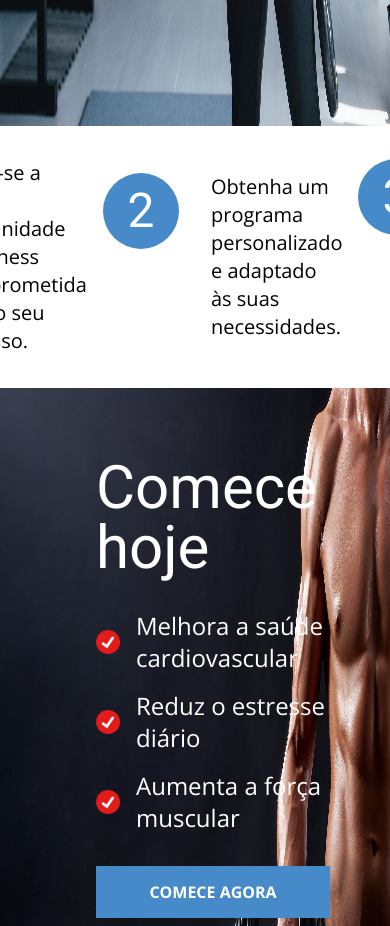
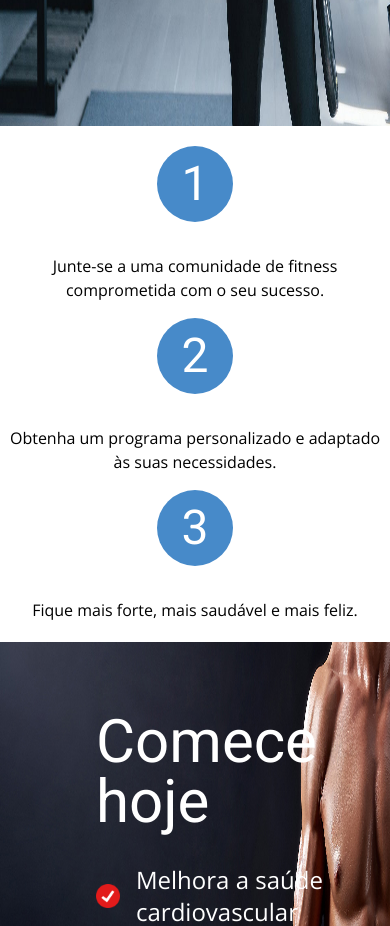
Before and after one commit to VictorMFL/academy, a Next.js app: page / in a window 390 px wide. Shown: the part 840-1766 px from the top of the page. Built offline with nearby package versions, Linux system fonts and the light colour scheme.

Commit message:
style: <Benefits />  responsive

```diff
--- a/src/app/globals.css
+++ b/src/app/globals.css
@@ -29,3 +29,10 @@
   background-image: url(../assets/exemplo-4.jpg);
   background-size: cover;
 }
+
+.numbers {
+  min-width: 76px !important;
+  max-width: 76px !important;
+  min-height: 76px !important;
+  max-height: 76px !important;
+}
--- a/src/app/page.tsx
+++ b/src/app/page.tsx
@@ -14,7 +14,7 @@
     <main>
       <Introduction />
 
-      <div className="w-full min-h-[262px] flex items-center justify-center gap-4">
+      <div className="w-full min-h-[262px] flex items-center justify-center gap-4 tablet:p-5 cel:flex-col">
         <Benefits
           number={1}
           title="Junte-se a uma comunidade de fitness comprometida com o seu sucesso."
--- a/src/components/benefits/Benefits.tsx
+++ b/src/components/benefits/Benefits.tsx
@@ -14,11 +14,11 @@
   }, []);
 
   return (
-    <div className="w-[380px] flex justify-center gap-8" data-aos="zoom-in">
-      <div className="min-w-[76px] h-[76px] rounded-full bg-newBlue flex items-center justify-center">
+    <div className="w-[380px] flex justify-center gap-8 tablet:flex-col tablet:items-center" data-aos="zoom-in">
+      <div className="rounded-[50%] numbers bg-newBlue flex items-center justify-center">
         <p className="text-5xl text-white">{number}</p>
       </div>
-      <p className={`${openSans.className} text-black text-xl`}>{title}</p>
+      <p className={`${openSans.className} text-black text-xl tablet:text-center tablet:text-base`}>{title}</p>
     </div>
   );
 };
```
